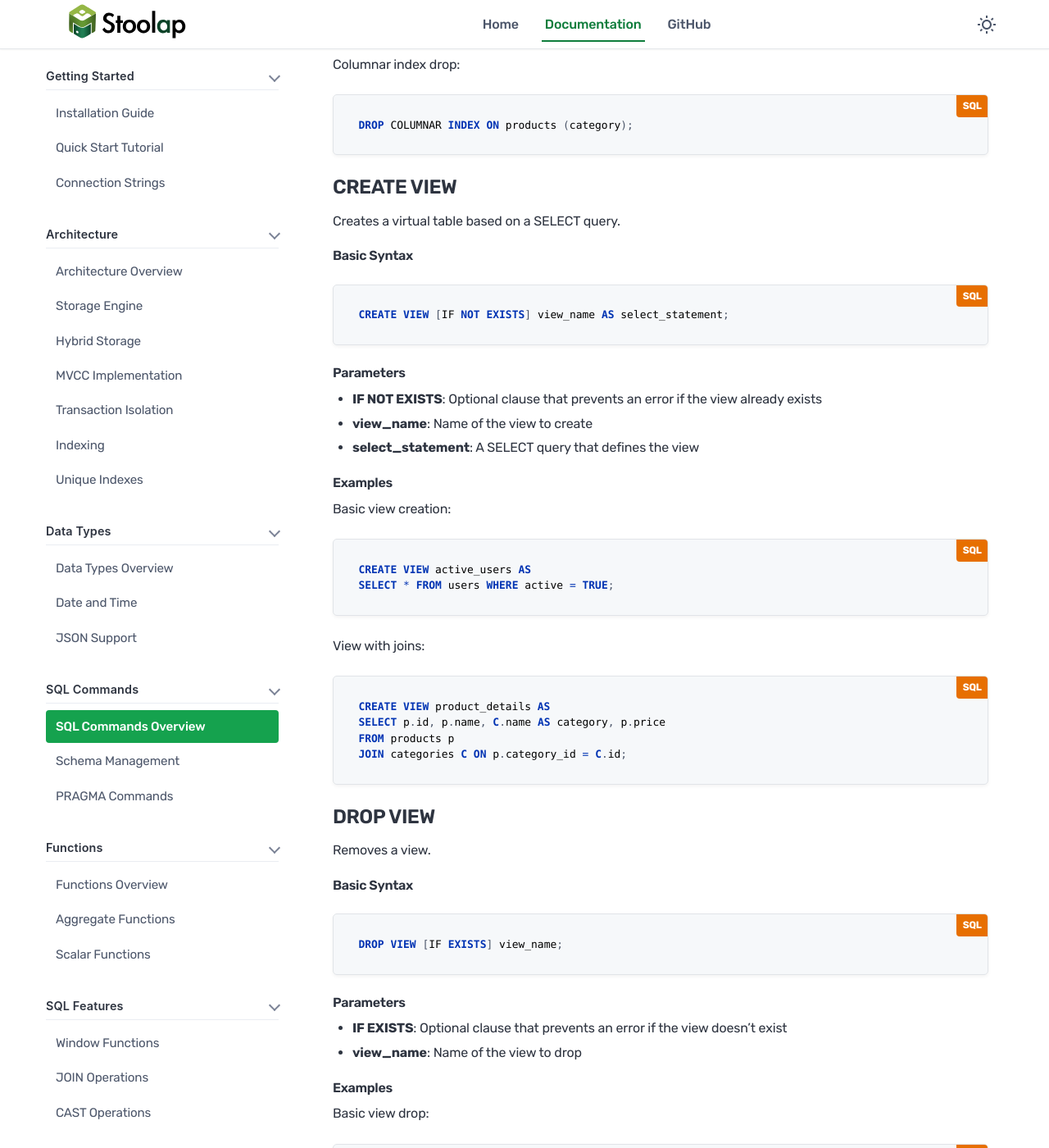
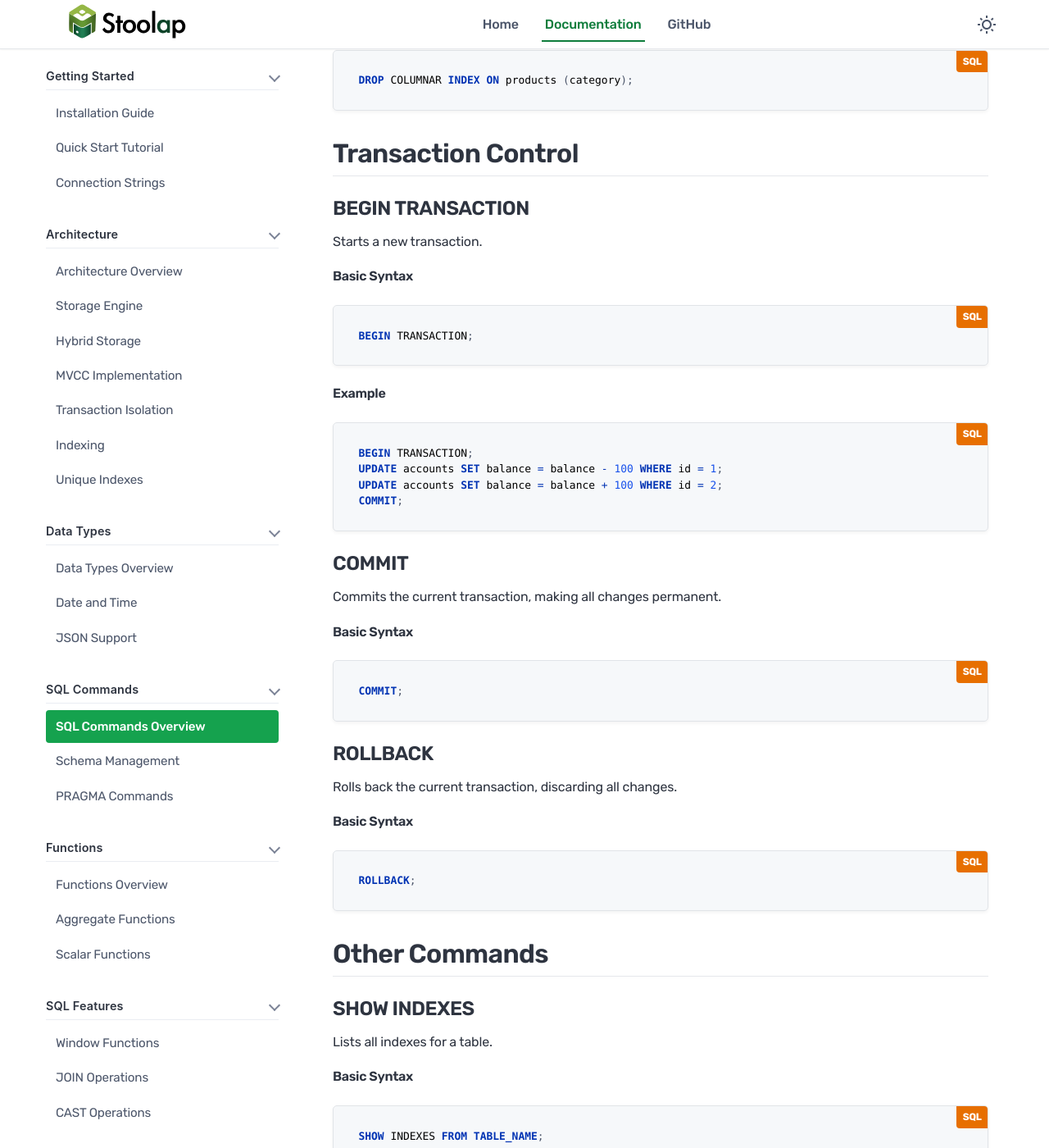
Before and after one commit to avary/stoolap, a Jekyll site: the page built from docs/_docs/sql-commands/sql-commands.md, in a window 1280 px wide and 1400 px high, scrolled down 11253 px. Shown: the whole window at 82% size. Built offline with Jekyll 4.4.1, drawn with Linux system fonts in a browser that asks for light colours; some of the changed text lies outside the part shown.

Commit message:
Fix SQL commands documentation - remove non-implemented features
- Removed CREATE VIEW and DROP VIEW sections (not implemented in executor)
- Removed query_cache_enabled PRAGMA option (does not exist)
- Added wal_flush_trigger PRAGMA option (actually implemented)
- Added VIEW limitations note explaining parsing vs execution status
- Updated PRAGMA examples with correct options

````diff
--- a/docs/_docs/sql-commands/sql-commands.md
+++ b/docs/_docs/sql-commands/sql-commands.md
@@ -461,68 +461,6 @@
 DROP COLUMNAR INDEX ON products (category);
 ```
 
-### CREATE VIEW
-
-Creates a virtual table based on a SELECT query.
-
-#### Basic Syntax
-
-```sql
-CREATE VIEW [IF NOT EXISTS] view_name AS select_statement;
-```
-
-#### Parameters
-
-- **IF NOT EXISTS**: Optional clause that prevents an error if the view already exists
-- **view_name**: Name of the view to create
-- **select_statement**: A SELECT query that defines the view
-
-#### Examples
-
-Basic view creation:
-
-```sql
-CREATE VIEW active_users AS
-SELECT * FROM users WHERE active = true;
-```
-
-View with joins:
-
-```sql
-CREATE VIEW product_details AS
-SELECT p.id, p.name, c.name AS category, p.price
-FROM products p
-JOIN categories c ON p.category_id = c.id;
-```
-
-### DROP VIEW
-
-Removes a view.
-
-#### Basic Syntax
-
-```sql
-DROP VIEW [IF EXISTS] view_name;
-```
-
-#### Parameters
-
-- **IF EXISTS**: Optional clause that prevents an error if the view doesn't exist
-- **view_name**: Name of the view to drop
-
-#### Examples
-
-Basic view drop:
-
-```sql
-DROP VIEW active_users;
-```
-
-Using IF EXISTS:
-
-```sql
-DROP VIEW IF EXISTS product_details;
-```
 
 ## Transaction Control
 
@@ -601,12 +539,12 @@
 PRAGMA name;
 ```
 
-#### Common PRAGMAs
+#### Supported PRAGMAs
 
 - **sync_mode**: Controls WAL synchronization (0=None, 1=Normal, 2=Full)
 - **snapshot_interval**: Controls how often snapshots are taken (in seconds)
 - **keep_snapshots**: Controls how many snapshots to retain
-- **query_cache_enabled**: Enables or disables the query cache
+- **wal_flush_trigger**: Controls when WAL is flushed to disk (number of operations)
 
 #### Examples
 
````
Also changed, not shown: other parts of docs/_docs/sql-commands/sql-commands.md (+13 -4 lines).
